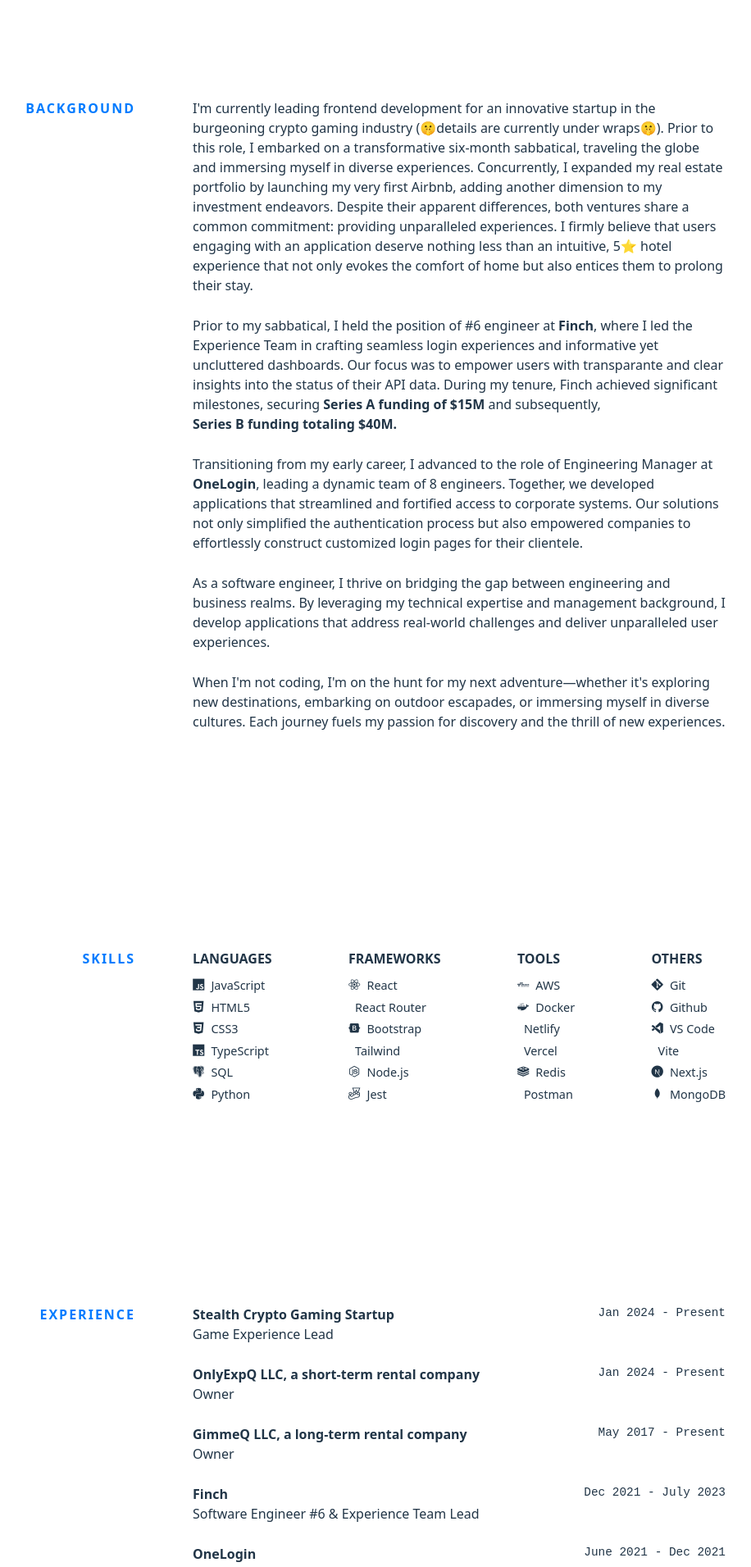
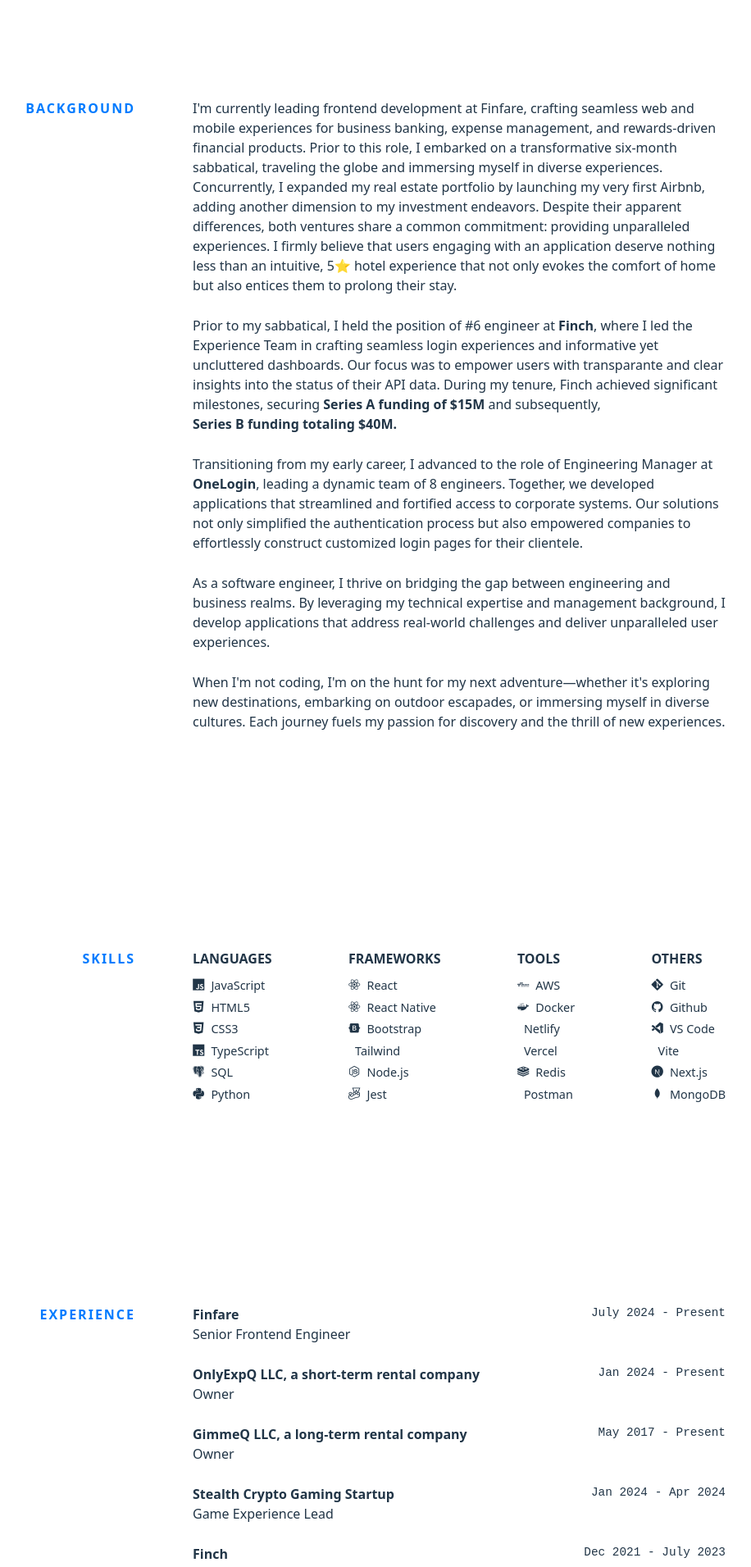
Before and after one commit to dylanqian29/the-dylan-qian, a React (Vite) app: page / in a window 1280 px wide. Shown: the part 800-2711 px from the top of the page at 82% size, without its empty margins (215-1131 px from the left). Built offline with nearby package versions, Linux system fonts and the light colour scheme.

Commit message:
update finfare exp

```diff
--- a/src/sections/Background.tsx
+++ b/src/sections/Background.tsx
@@ -39,16 +39,16 @@
     <SectionTitle>Background</SectionTitle>
     <SectionContent>
       <BackgroundParagraph>
-        I'm currently leading frontend development for an innovative startup in
-        the burgeoning crypto gaming industry (🤫details are currently under
-        wraps🤫). Prior to this role, I embarked on a transformative six-month
-        sabbatical, traveling the globe and immersing myself in diverse
-        experiences. Concurrently, I expanded my real estate portfolio by
-        launching my very first Airbnb, adding another dimension to my
-        investment endeavors. Despite their apparent differences, both ventures
-        share a common commitment: providing unparalleled experiences. I firmly
-        believe that users engaging with an application deserve nothing less
-        than an intuitive, 5⭐️ hotel experience that not only evokes the
+        I'm currently leading frontend development at Finfare, crafting seamless
+        web and mobile experiences for business banking, expense management, and
+        rewards-driven financial products. Prior to this role, I embarked on a
+        transformative six-month sabbatical, traveling the globe and immersing
+        myself in diverse experiences. Concurrently, I expanded my real estate
+        portfolio by launching my very first Airbnb, adding another dimension to
+        my investment endeavors. Despite their apparent differences, both
+        ventures share a common commitment: providing unparalleled experiences.
+        I firmly believe that users engaging with an application deserve nothing
+        less than an intuitive, 5⭐️ hotel experience that not only evokes the
         comfort of home but also entices them to prolong their stay.
       </BackgroundParagraph>
       <BackgroundParagraph>
--- a/src/sections/Experience.tsx
+++ b/src/sections/Experience.tsx
@@ -62,11 +62,11 @@
         <Job>
           <JobDetail>
             <Company>
-              <a>Stealth Crypto Gaming Startup</a>
+              <a href="https://www.finfare.com">Finfare</a>
             </Company>
-            <Time>Jan 2024 - Present</Time>
+            <Time>July 2024 - Present</Time>
           </JobDetail>
-          <div>Game Experience Lead</div>
+          <div>Senior Frontend Engineer</div>
         </Job>
         <Job>
           <JobDetail>
@@ -85,6 +85,15 @@
             <Time>May 2017 - Present</Time>
           </JobDetail>
           <div>Owner </div>
+        </Job>
+        <Job>
+          <JobDetail>
+            <Company>
+              <a>Stealth Crypto Gaming Startup</a>
+            </Company>
+            <Time>Jan 2024 - Apr 2024</Time>
+          </JobDetail>
+          <div>Game Experience Lead</div>
         </Job>
         <Job>
           <JobDetail>
--- a/src/sections/Footer.tsx
+++ b/src/sections/Footer.tsx
@@ -86,7 +86,7 @@
     <FooterContainer>
       <Copyright>
         <div>Developed by</div>
-        <div>Dylan Qian 🕺🏻 2024</div>
+        <div>Dylan Qian 🕺🏻 2025</div>
       </Copyright>
       <Links>
         <Link href="mailto:dylan.qian.29@gmail.com" title="email">
--- a/src/sections/Projects.tsx
+++ b/src/sections/Projects.tsx
@@ -3,7 +3,9 @@
 import dataSyncUI from "../img/data-sync-ui.png";
 import dataSync from "../img/data-sync.png";
 import authConfig from "../img/auth-config.png";
+import finfareMoney from "../img/finfare-money.png";
 import breakpoints from "../constants/breakpoints";
+import { useState } from "react";
 
 const Project = styled.div`
   display: flex;
@@ -26,10 +28,12 @@
 `;
 
 const ProjectFigure = styled.figure`
+  display: flex;
   max-width: 700px;
   overflow: visible;
   margin: 0;
   cursor: pointer;
+  flex: 1;
 `;
 
 const ProjectImg = styled.img`
@@ -58,10 +62,56 @@
   line-height: 1.3;
 `;
 
-const Projects = () => (
+const IframeContainer = styled.div`
+  width: 100%;
+  height: 400px;
+  position: relative;
+
+  iframe {
+    width: 100%;
+    height: 100%;
+    border: none;
+  }
+`;
+
+const WalnutEmbed = () => (
+  <iframe
+    src="https://app.teamwalnut.com/player/?demoId=b3f2873f-a87d-4376-8608-aee16f2d54ab&showGuide=true&showGuidesToolbar=true&showHotspots=true&source=app"
+    allow="fullscreen"
+    loading="eager"
+    name="walnut_iframe"
+    sandbox="allow-scripts allow-same-origin allow-popups allow-forms allow-downloads allow-popups-to-escape-sandbox"
+    title="Walnut embedded demo"
+  />
+);
+
+const Projects = () => {
+  const [showWalnut, setShowWalnut] = useState(false);
+
+  return (
     <Section id="projects">
       <SectionTitle>Projects</SectionTitle>
       <SectionContent>
+        <Project>
+          <ProjectFigure onClick={() => setShowWalnut(true)}>
+            {showWalnut ? (
+              <IframeContainer>
+                <WalnutEmbed />
+              </IframeContainer>
+            ) : (
+              <ProjectImg src={finfareMoney} alt="Walnut Demo Preview" />
+            )}
+          </ProjectFigure>
+          <ProjectFigCaption>
+            <ProjectName>Finfare Money 👈🏻 click to see preview</ProjectName>
+            <ProjectDescription>
+              Enable seamless business expense management with an intuitive
+              dashboard that tracks spending, automates expense categorization,
+              and rewards users effortlessly. Businesses can now manage finances
+              while earning rewards without extra effort.
+            </ProjectDescription>
+          </ProjectFigCaption>
+        </Project>
         <Project>
           <ProjectFigure>
             <a
@@ -95,8 +145,8 @@
           <ProjectFigCaption>
             <ProjectName>Data Sync</ProjectName>
             <ProjectDescription>
-            Reduce latency significantly (99% for many payroll providers such as
-            Gusto). Enable quick retrieval of company, directory, and pay
+              Reduce latency significantly (99% for many payroll providers such
+              as Gusto). Enable quick retrieval of company, directory, and pay
               statements within secs.
             </ProjectDescription>
           </ProjectFigCaption>
@@ -119,13 +169,14 @@
             <ProjectName>Authentication Configurability</ProjectName>
             <ProjectDescription>
               Offer configurability options in Connect across all automated
-            providers for increased flexibility. Set the fundation for scalable
-            and customizable experience for each application.
+              providers for increased flexibility. Set the fundation for
+              scalable and customizable experience for each application.
             </ProjectDescription>
           </ProjectFigCaption>
         </Project>
       </SectionContent>
     </Section>
   );
+};
 
 export default Projects;
--- a/src/sections/Skills.tsx
+++ b/src/sections/Skills.tsx
@@ -69,8 +69,8 @@
               <SkillLogo className="devicon-react-original"></SkillLogo>React
             </SkillsCategoryItem>
             <SkillsCategoryItem>
-              <SkillLogo className="devicon-reactrouter-plain"></SkillLogo>
-              React Router
+              <SkillLogo className="devicon-react-original"></SkillLogo>React
+              Native
             </SkillsCategoryItem>
             <SkillsCategoryItem>
               <SkillLogo className="devicon-bootstrap-plain"></SkillLogo>
```
Also changed, not shown: src/img/finfare-money.png (added). Lines whose indentation alone changed are shown as unchanged.
